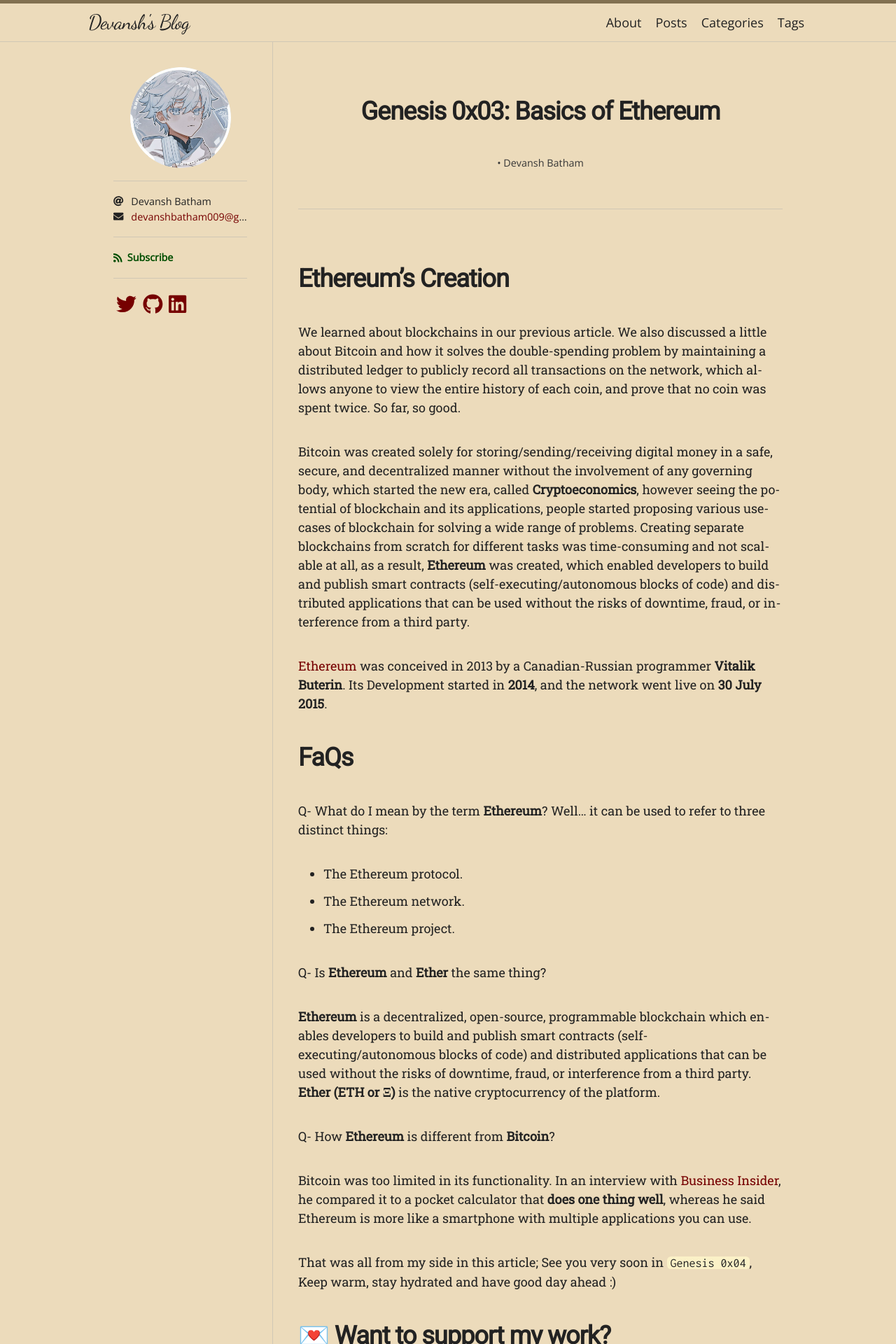
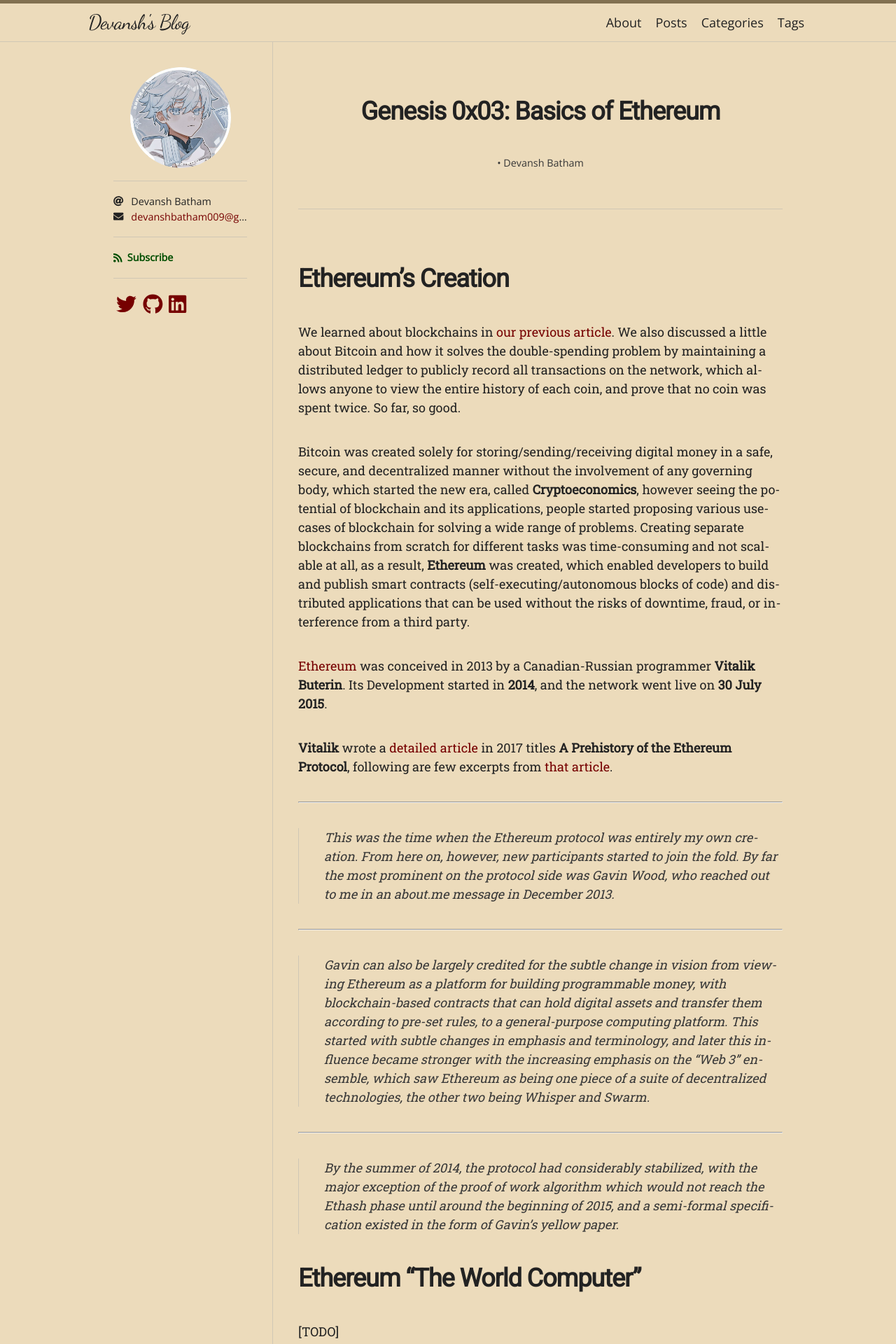
Before and after one commit to devanshbatham/devanshbatham.github.io, a Jekyll site: the page built from drafts/draft.md, in a window 1280 px wide. Shown: the top 1920 px of the page at 70% size. Built offline with Jekyll 4.4.1, drawn with Linux system fonts in a browser that asks for light colours; nearby versions of some CDN libraries; some web fonts are replaced; some of the changed text lies outside the part shown.

Commit message:
Draft preview

```diff
--- a/drafts/draft.md
+++ b/drafts/draft.md
@@ -10,7 +10,7 @@ author:
 
 
 # Ethereum's Creation
-We learned about blockchains in our previous article. We also discussed a little about Bitcoin and how it solves the double-spending problem by maintaining a distributed ledger to publicly record all transactions on the network, which allows anyone to view the entire history of each coin, and prove that no coin was spent twice. So far, so good.
+We learned about blockchains in [our previous article](https://devansh.xyz/blockchain-security/2021/09/23/genesis-0x02.html). We also discussed a little about Bitcoin and how it solves the double-spending problem by maintaining a distributed ledger to publicly record all transactions on the network, which allows anyone to view the entire history of each coin, and prove that no coin was spent twice. So far, so good.
 
 Bitcoin was created solely for storing/sending/receiving digital money in a safe, secure, and decentralized manner without the involvement of any governing body, which started the new era, called **Cryptoeconomics**, however seeing the potential of blockchain and its applications, people started proposing various use-cases of blockchain for solving a wide range of problems. Creating separate blockchains from scratch for different tasks was time-consuming and not scalable at all, as a result, **Ethereum** was created, which enabled developers to build and publish smart contracts (self-executing/autonomous blocks of code) and distributed applications that can be used without the risks of downtime, fraud, or interference from a third party.
 
@@ -18,23 +18,56 @@ Bitcoin was created solely for storing/sending/receiving digital money in a safe
 [Ethereum](https://en.wikipedia.org/wiki/Ethereum) was conceived in 2013 by a Canadian-Russian programmer
  **Vitalik Buterin**. Its Development started in **2014**, and the network went live on **30 July 2015**.
 
-# FaQs
-Q- What do I mean by the term **Ethereum**? Well... it can be used to refer to three distinct things:
+
+**Vitalik** wrote a [detailed article](https://vitalik.ca/general/2017/09/14/prehistory.html) in 2017 titles **A Prehistory of the Ethereum Protocol**, following are few excerpts from [that article](https://vitalik.ca/general/2017/09/14/prehistory.html).
+
+---
+> This was the time when the Ethereum protocol was entirely my own creation. From here on, however, new participants started to join the fold. By far the most prominent on the protocol side was Gavin Wood, who reached out to me in an about.me message in December 2013.
+
+-----
+> Gavin can also be largely credited for the subtle change in vision from viewing Ethereum as a platform for building programmable money, with blockchain-based contracts that can hold digital assets and transfer them according to pre-set rules, to a general-purpose computing platform. This started with subtle changes in emphasis and terminology, and later this influence became stronger with the increasing emphasis on the “Web 3” ensemble, which saw Ethereum as being one piece of a suite of decentralized technologies, the other two being Whisper and Swarm.
+
+---------
+
+> By the summer of 2014, the protocol had considerably stabilized, with the major exception of the proof of work algorithm which would not reach the Ethash phase until around the beginning of 2015, and a semi-formal specification existed in the form of Gavin's yellow paper.
+
+
+
+
+
+# Ethereum "The World Computer"
+[TODO]
+
+# Ethereum Development (hard fork)
+
+# Smart Contracts
+[TODO]
+
+# Fast Track Learning
+**Q- What do I mean by the term Ethereum?**
+
+Well... it can be used to refer to three distinct things:
 
 - The Ethereum protocol.
 - The Ethereum network.
 - The Ethereum project.
 
-Q- Is **Ethereum** and **Ether** the same thing?
+**Q- Is Ethereum and Ether the same thing?**
 
 **Ethereum** is a decentralized, open-source, programmable blockchain which enables developers to build and publish smart contracts (self-executing/autonomous blocks of code) and distributed applications that can be used without the risks of downtime, fraud, or interference from a third party. **Ether (ETH or Ξ)** is the native cryptocurrency of the platform.
 
-Q- How **Ethereum** is different from **Bitcoin**?
+**Q- How Ethereum is different from Bitcoin?**
 
 Bitcoin was too limited in its functionality. In an interview with [Business Insider](https://www.businessinsider.com/vitalik-buterin-created-ethereum-one-of-the-worlds-three-largest-cryptocurrencies-2019-1?r=US&amp;IR=T), he compared it to a pocket calculator that **does one thing well**, whereas he said Ethereum is more like a smartphone with multiple applications you can use.
 
+**Q- Is Ethereum Better Than Bitcoin?**
 
-That was all from my side in this article; See you very soon in `Genesis 0x04`, Keep warm, stay hydrated and have good day ahead :)
+Can you compare a mango with a banana? **No**. In other words, Ethereum has much wider ambitions. It wants to be a decentralized computing platform for creating other decentralized applications, while Bitcoin is digital gold.
+
+
+
+
+That was all from my side in this article; See you very soon in **Genesis 0x04**, Keep warm, stay hydrated and have good day ahead :)
 
 # 💌 **Want to support my work?**
 If you think my work has added some value to your existing knowledge, then you can [Buy me a Coffee here](https://www.buymeacoffee.com/Asm0d3us) (and who doesn't loves a good cup of coffee?)
```
